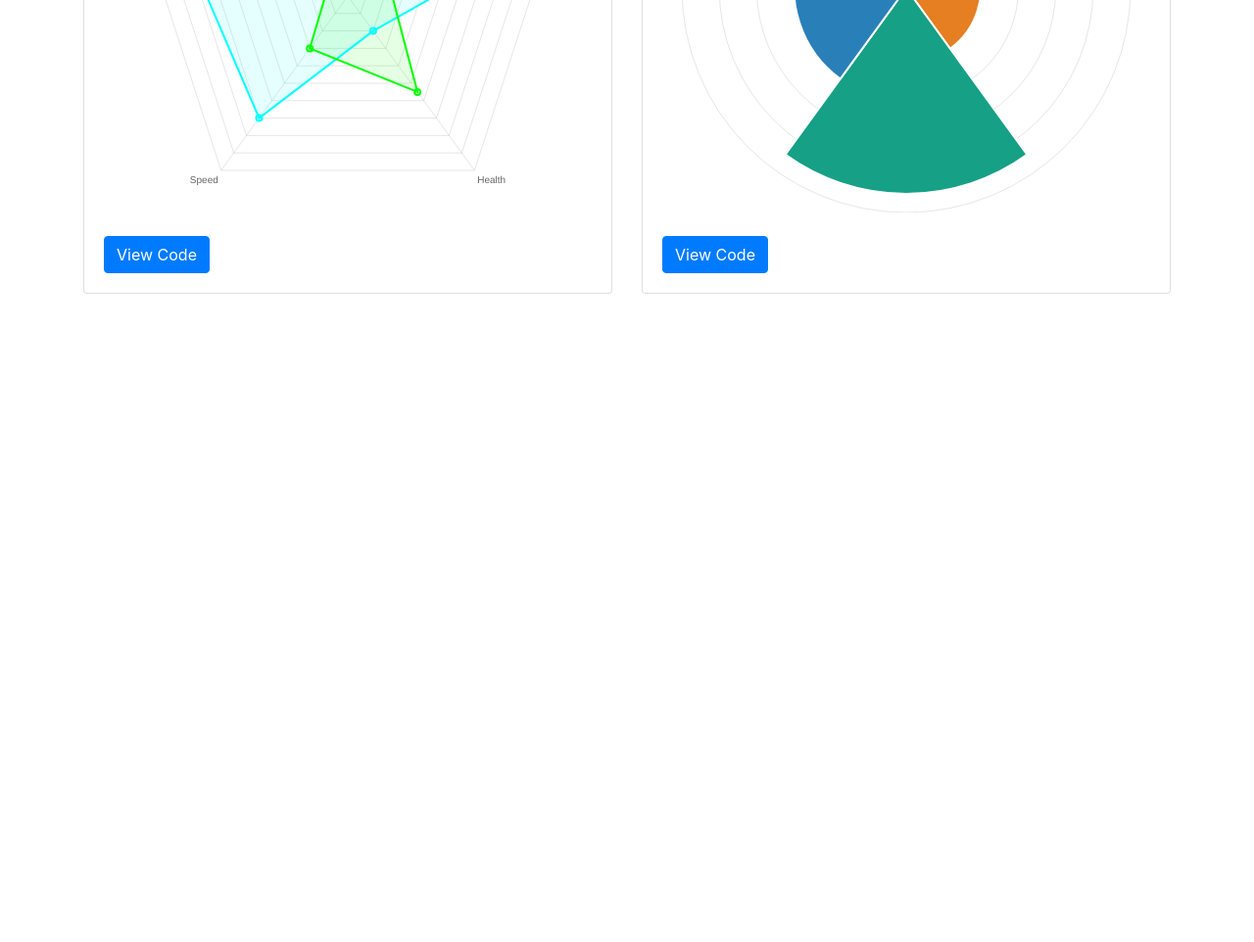
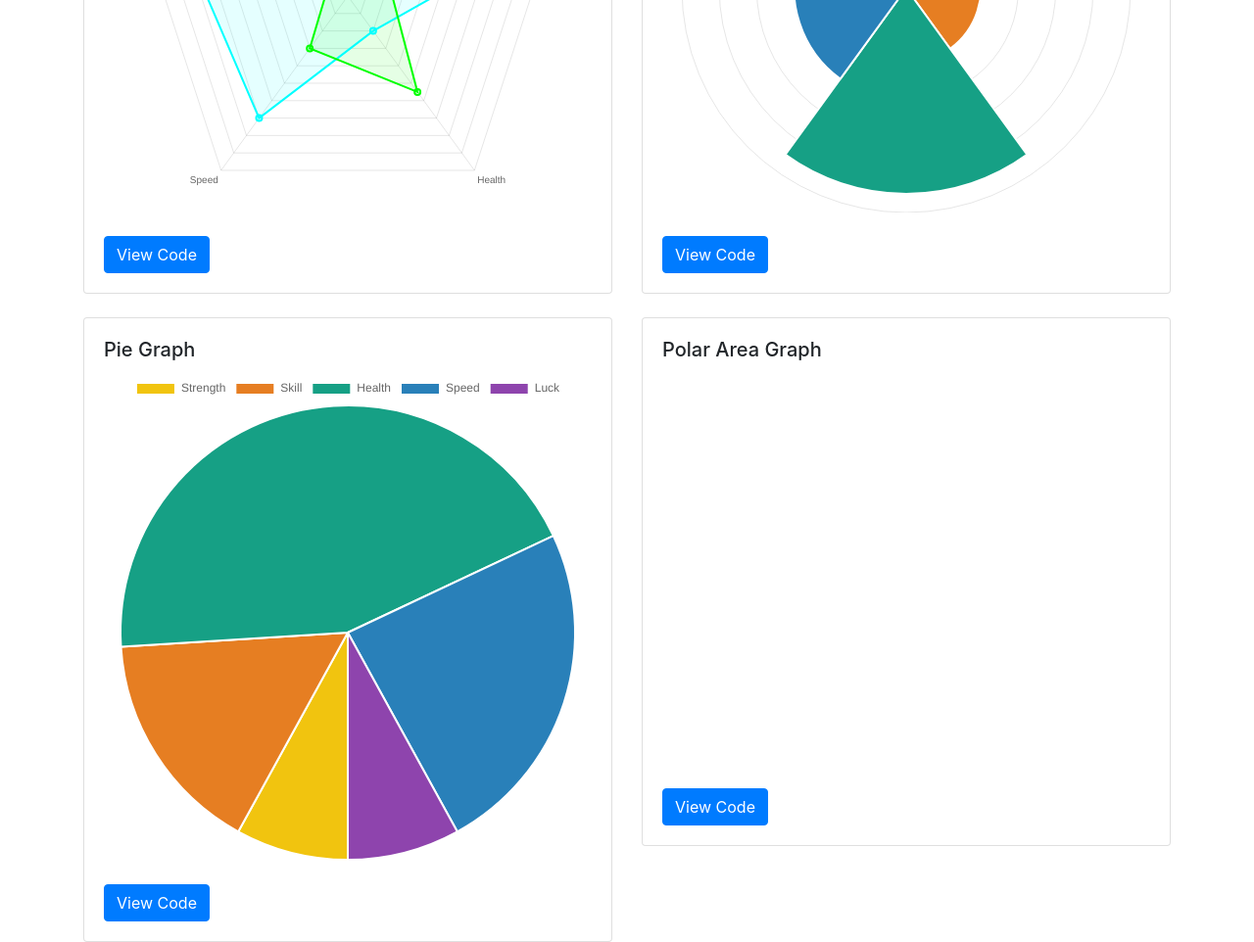
Before and after one commit to darrylmendonez/charts, a plain HTML site: page index.html in a window 1280 px wide. Shown: the part 1311-2273 px from the top of the page at 98% size. Before the commit the page ends 1611 px from the top, so only its background shows below. Drawn offline with nearby package versions, Linux system fonts and the light colour scheme.

Commit message:
added pie chart

```diff
--- a/index.html
+++ b/index.html
@@ -74,6 +74,33 @@
         </div>
       </div>
     </div>
+    <br>
+    <div class="row">
+      <div class="col-md-6">
+        <div class="card">
+          <div class="card-body">
+            <h5 class="card-title">Pie Graph</h5>
+            <div>
+              <canvas id="pie-chart" height="400" width="400"></canvas>
+            </div>
+            <br>
+            <a href="https://github.com/darrylmendonez/charts/blob/master/js/pie-graph.js" target="_blank" class="btn btn-primary">View Code</a>
+          </div>
+        </div>
+      </div>
+      <div class="col-md-6">
+        <div class="card">
+          <div class="card-body">
+            <h5 class="card-title">Polar Area Graph</h5>
+            <div>
+              <canvas id="polar-area-chart" height="400" width="400"></canvas>
+            </div>
+            <br>
+            <a href="https://github.com/darrylmendonez/charts/blob/master/js/polar-area-graph.js" target="_blank" class="btn btn-primary">View Code</a>
+          </div>
+        </div>
+      </div>
+    </div>
   </div>
 
   <script src="https://code.jquery.com/jquery-3.3.1.slim.min.js" integrity="sha384-q8i/X+965DzO0rT7abK41JStQIAqVgRVzpbzo5smXKp4YfRvH+8abtTE1Pi6jizo" crossorigin="anonymous"></script>
@@ -85,5 +112,6 @@
   <script src="js/bar-graph.js"></script>
   <script src="js/radar-graph.js"></script>
   <script src="js/polar-area-graph.js"></script>
+  <script src="js/pie-graph.js"></script>
 </body>
 </html>
--- /dev/null
+++ b/js/pie-graph.js
@@ -0,0 +1,24 @@
+const PIECHART = document.getElementById("pie-chart");
+
+Chart.defaults.scale.ticks.beginAtZero = true;
+
+let pieChart = new Chart(PIECHART, {
+  type: 'doughnut',
+  data: {
+    labels: ['Strength', 'Skill', 'Health', 'Speed', 'Luck'],
+    datasets: [
+      {
+        label: 'Points',
+        backgroundColor: ['#f1c40f', '#e67e22', '#16a085', '#2980b9', '#8e44ad'],
+        data: [10, 20, 55, 30, 10],
+      },
+    ]
+  },
+  options: {
+    cutoutPercentage: 0,
+    rotation: Math.PI * 0.5,
+    animation: {
+      animateScale: true
+    }
+  }
+});
```
